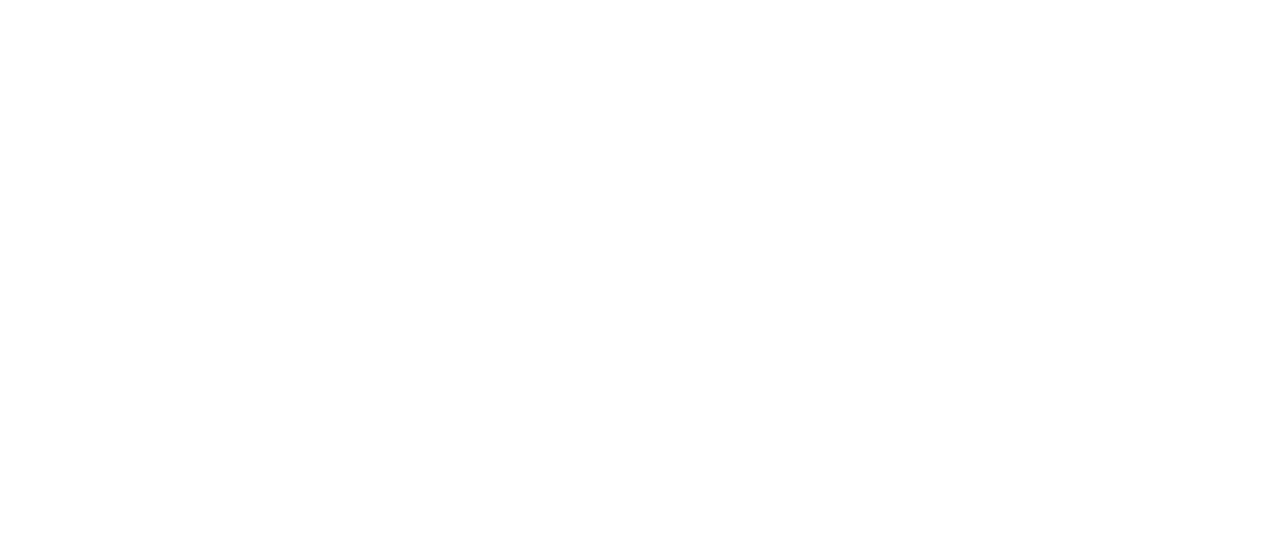
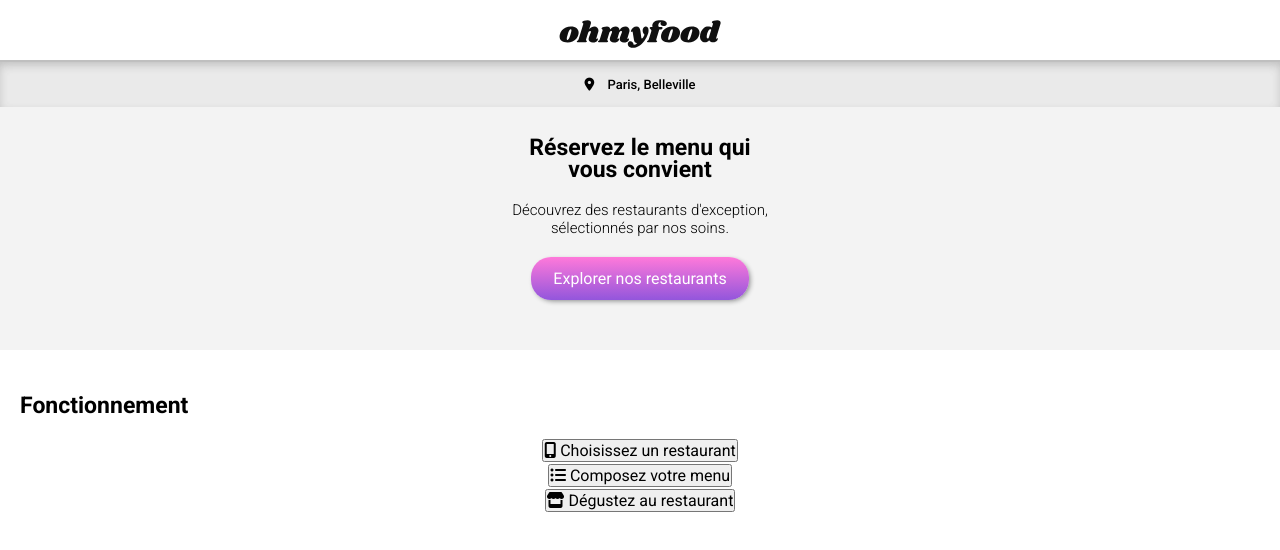
Before and after one commit to Math1299/PerretMathieu_3_26122020, a website: page index.html in a window 1280 px wide. Drawn offline with Linux system fonts and the light colour scheme; a web font is replaced by a local one.

Commit message:
mise en place du scss et début de la page index.html

```diff
--- a/index.html
+++ b/index.html
@@ -13,11 +13,65 @@
     ></script>
     <link rel="preconnect" href="https://fonts.gstatic.com" />
     <link
-      href="https://fonts.googleapis.com/css2?family=Roboto:wght@400;700&family=Shrikhand&display=swap"
+      href="https://fonts.googleapis.com/css2?family=Roboto:wght@300;400;500;700;900&family=Shrikhand&display=swap"
       rel="stylesheet"
     />
     <link rel="stylesheet" href="css/style.css" />
     <title>Accueil - Ohmyfood !</title>
   </head>
-  <body></body>
+  <body>
+    <div class="loading">
+      <div class="loading--spinner">
+        <div></div>
+        <div></div>
+        <div></div>
+      </div>
+    </div>
+    <header>
+      <img class="logo" src="images/logo/ohmyfood@2x.svg" alt="logo Ohmyfood" />
+    </header>
+    <div class="reservation">
+      <div class="reservation--search">
+        <h3><i class="fas fa-map-marker-alt"></i> Paris, Belleville</h3>
+      </div>
+      <div class="reservation--text">
+        <h2>
+          Réservez le menu qui<br />
+          vous convient
+        </h2>
+        <p>
+          Découvrez des restaurants d'exception,<br />sélectionnés par nos
+          soins.
+        </p>
+        <a href="#restaurants">
+          <button class="btn--explore">Explorer nos restaurants</button>
+        </a>
+      </div>
+    </div>
+    <div class="fct">
+      <h2>Fonctionnement</h2>
+      <div class="btn--fct">
+        <div class="btn--fct__1">
+          <button>
+            <i class="fas fa-mobile-alt"></i>
+            Choisissez un restaurant
+          </button>
+        </div>
+        <div class="btn--fct__2">
+          <button>
+            <i class="fas fa-list-ul"></i>
+            Composez votre menu
+          </button>
+        </div>
+        <div class="btn3--fct__3">
+          <button>
+            <i class="fas fa-store"></i>
+            Dégustez au restaurant
+          </button>
+        </div>
+      </div>
+    </div>
+    <div class="restaurants"></div>
+    <footer></footer>
+  </body>
 </html>
--- a/sass/main.scss
+++ b/sass/main.scss
@@ -0,0 +1,125 @@
+//base
+*,
+*::after,
+*::before {
+  margin: 0;
+  padding: 0;
+  box-sizing: inherit;
+}
+
+// Afin d'utiliser plus facilement les rem
+html {
+  font-size: 62.5%;
+}
+
+body {
+  box-sizing: border-box;
+}
+
+//typography
+body {
+  font-family: "Roboto", sans-serif;
+  font-size: 2rem;
+}
+h1 {
+  font-family: "Shrikhand", cursive;
+  font-size: 4rem;
+}
+h2 {
+  font-size: 2.3rem;
+  line-height: 2.2rem;
+}
+h3 {
+  font-size: 1.3rem;
+  font-weight: 500;
+}
+p {
+  font-family: "Roboto", sans-serif;
+  font-size: 1.5rem;
+  font-weight: 300;
+}
+button {
+  font-family: "Roboto", sans-serif;
+  font-size: 1.6rem;
+  font-weight: 400;
+}
+
+//variables
+$primary-color: #9356dc;
+$secondary-color: #ff79da;
+$tertiary-color: #99e2d0;
+$footerbg-color: #131416;
+$cardbg-color: #eaeaea;
+$bg-color: rgb(243, 243, 243);
+
+header {
+  width: 100%;
+  height: auto;
+  display: flex;
+  justify-content: center;
+}
+img.logo {
+  width: 50%;
+  height: 6rem;
+  padding: 2rem 0 1.2rem 0;
+}
+
+i.fas.fa-map-marker-alt {
+  padding-right: 1rem;
+}
+.reservation {
+  width: 100%;
+  height: auto;
+
+  &--search {
+    display: flex;
+    justify-content: center;
+    align-items: center;
+    background-color: $cardbg-color;
+    padding: 1.5rem;
+    border-top: 2px solid #b1b1b1bd;
+    box-shadow: inset 0px 4px 10px -1px hsla(0, 0%, 69%, 0.74);
+  }
+  &--text {
+    display: flex;
+    justify-content: center;
+    align-items: center;
+    flex-direction: column;
+    background-color: $bg-color;
+    padding: 3rem 0 5rem 0;
+    h2,
+    p {
+      text-align: center;
+      margin-bottom: 2rem;
+    }
+    .btn--explore {
+      background: #ff79da;
+      border: none;
+      background: linear-gradient(to bottom, #ff79da 0%, #9356dc 100%);
+      padding: 1.2rem 2.2rem;
+      color: white;
+      border-radius: 20px;
+      box-shadow: 2px 2px 5px -1px rgba(19, 20, 22, 0.48);
+      &:hover {
+        cursor: pointer;
+        opacity: 0.95;
+        box-shadow: 3px 3px 5px -1px rgba(19, 20, 22, 0.64);
+      }
+    }
+  }
+}
+.fct {
+  width: 100%;
+  height: auto;
+  margin: 4.5rem 0;
+  h2 {
+    margin-bottom: 2rem;
+    padding-left: 2rem;
+  }
+  .btn--fct {
+    display: flex;
+    flex-direction: column;
+    justify-content: center;
+    align-items: center;
+  }
+}
```
Also changed, not shown: css/style.css, images/logo/ohmyfood.png (added), images/logo/ohmyfood@2x.svg (added), images/restaurants/toa-heftiba-DQKerTsQwi0-unsplash.jpg (added), 5 other files.
